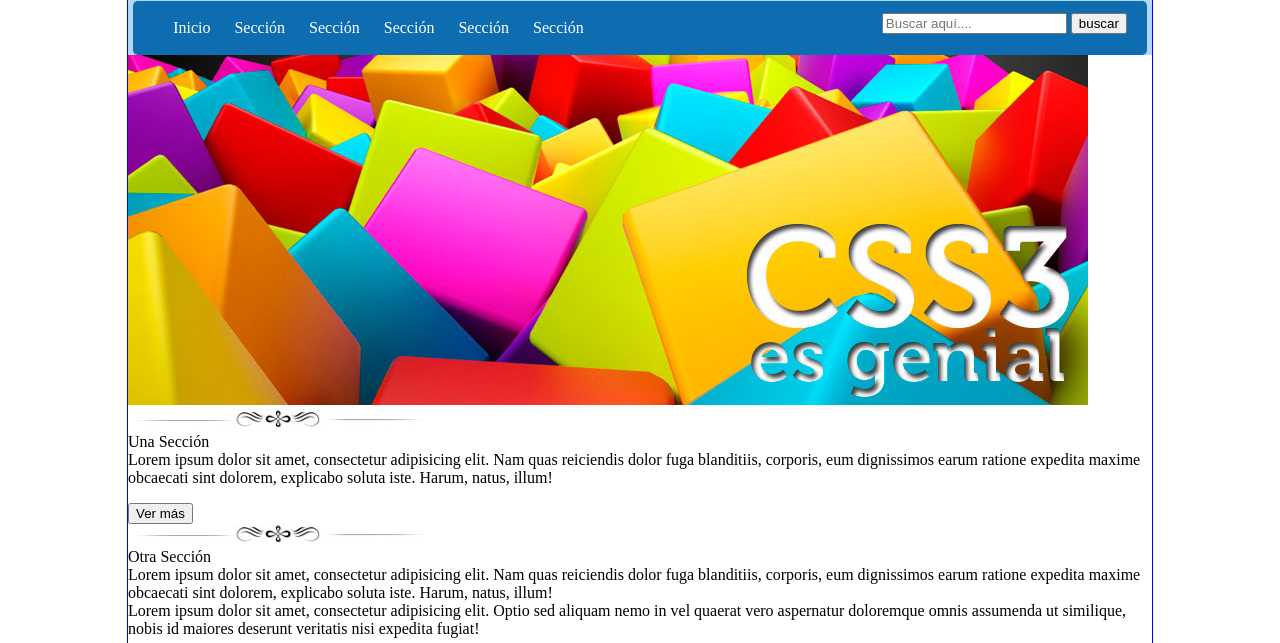
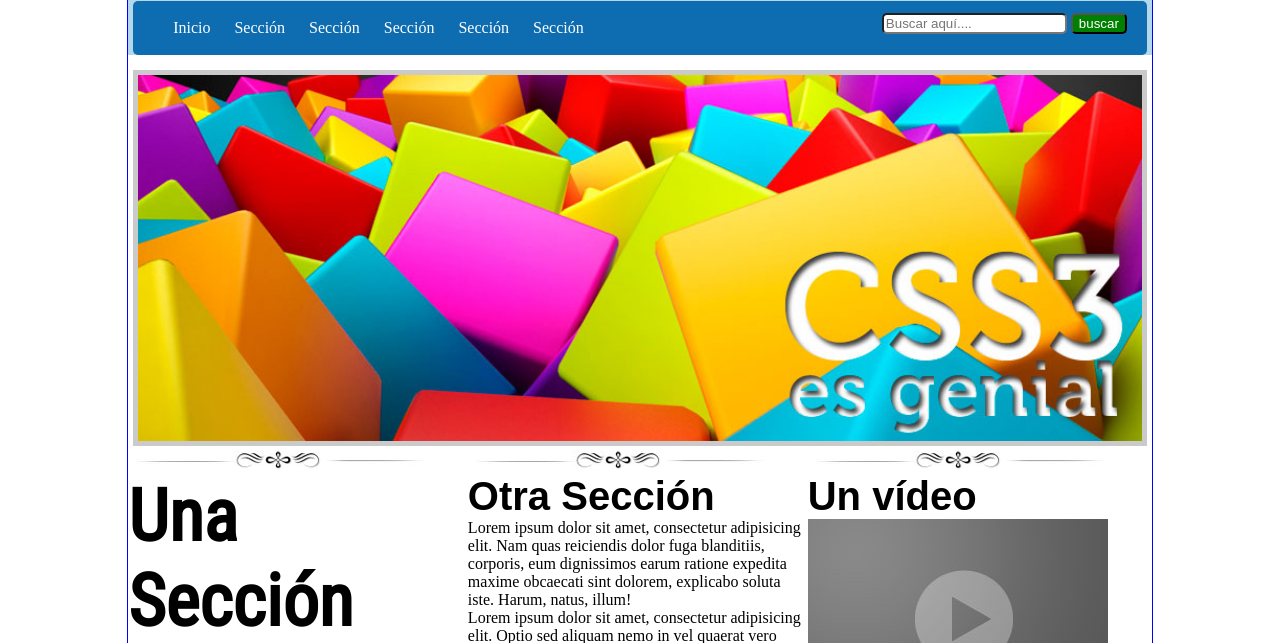
Before and after one commit to Miithos/pw2171, a plain HTML site: page practica01css/index.html in a window 1280 px wide. Shown: the part 157-800 px from the top of the page. Drawn offline with Linux system fonts and the light colour scheme; a web font is replaced by a local one.

Commit message:
PracticaCSS301 terminada

```diff
--- a/practica01css/css/estilos.css
+++ b/practica01css/css/estilos.css
@@ -9,6 +9,15 @@ form{
 	float: right;
 	margin-right: 20px;
 	margin-top: -40px;
+}
+
+form input{	/*todos los input dentro del form*/
+	border-radius: 5px;
+}
+
+form input[type="button"]{
+	background: green;
+	color: white;
 }
 
 header{
@@ -36,3 +45,45 @@ header nav ul li{
 #logo{
 	margin-top: -1500px;
 }
+
+#seccion01 article{
+	/*border: 1px solid red;*/
+	text-align: center;
+
+}
+
+#seccion01 article img{
+	border: 5px solid rgba(150,150,150,0.5);
+	margin-top: 15px;
+	width: 98%;
+}
+
+#seccion02 article{
+	display: inline-block;
+	vertical-align: top;
+	width: 32.8%;
+}
+
+#seccion02 article input{
+	background: white;
+	color: blue;
+	border-radius: 5px;
+	margin-left: 120px;
+	margin-top: -50px;
+}
+
+.otraSeccion,.unaSeccion{
+	font-weight: bold; /*negritas*/
+}
+
+.otraSeccion{
+	font-size: 2.5em;
+	font-family: 'Droid Sans', sans-serif;
+
+}
+
+.unaSeccion{
+	font-size: 4.5em;
+	font-family: 'Roboto Condensed', sans-serif;
+
+}
--- a/practica01css/index.html
+++ b/practica01css/index.html
@@ -3,7 +3,11 @@
 <head>
 	<meta charset="UTF-8">
 	<title>Práctica 01 CSS3</title>
+
+	<link href="https://fonts.googleapis.com/css?family=Droid+Sans|Roboto+Condensed" rel="stylesheet">
+
 	<link rel="stylesheet" href="css/estilos.css">
+
 </head>
 <body>
 	<header>
@@ -27,17 +31,17 @@
 
 	</header>
 
-	<section>
+	<section id="seccion01">
 		<article>
 			<img src="img/slide2.jpg" alt="">
 		</article>
 	</section>
 
-	<section>
+	<section id="seccion02">
 		<article>
 			<img src="img/separador.jpg" alt="">
 			<br>
-			Una Sección
+			<span class="unaSeccion">Una Sección</span>
 			<br>
 			Lorem ipsum dolor sit amet, consectetur adipisicing elit. Nam quas reiciendis dolor fuga blanditiis, corporis, eum dignissimos earum ratione expedita maxime obcaecati sint dolorem, explicabo soluta iste. Harum, natus, illum!
 			<p></p>
@@ -46,7 +50,7 @@
 		<article>
 			<img src="img/separador.jpg" alt="">
 			<br>
-			Otra Sección
+			<span class="otraSeccion">Otra Sección</span>
 			<br>
 			Lorem ipsum dolor sit amet, consectetur adipisicing elit. Nam quas reiciendis dolor fuga blanditiis, corporis, eum dignissimos earum ratione expedita maxime obcaecati sint dolorem, explicabo soluta iste. Harum, natus, illum!
 			<br>
@@ -57,7 +61,7 @@
 		<article>
 			<img src="img/separador.jpg" alt="">
 			<br>
-			Un vídeo
+			<span class="otraSeccion">Un vídeo</span>
 			<br>
 			<img src="img/video.jpg" alt="">
 
```
